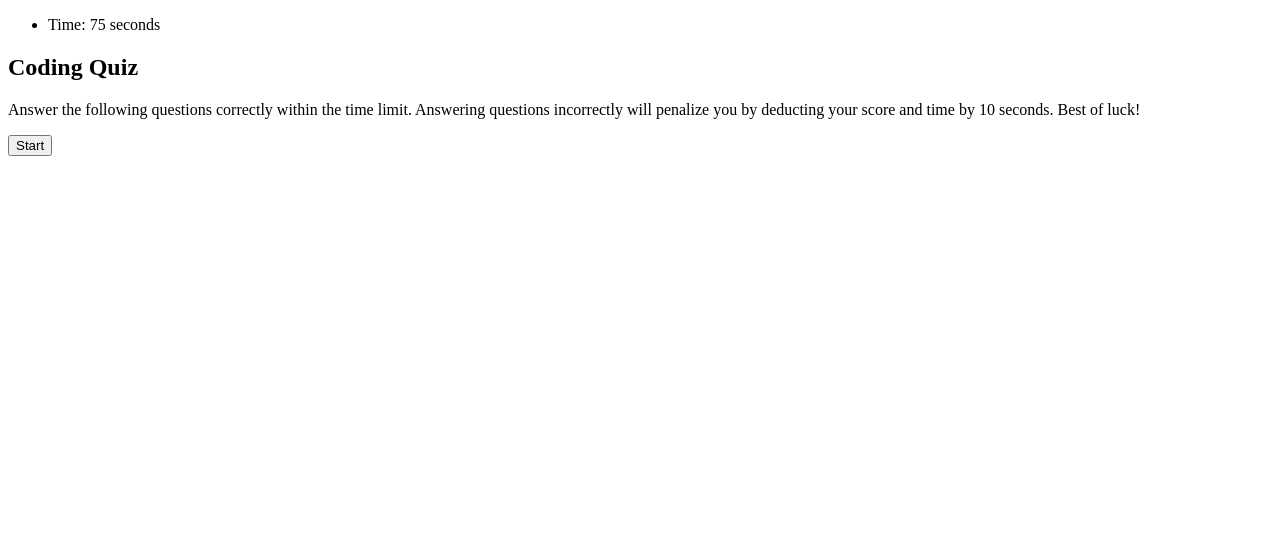
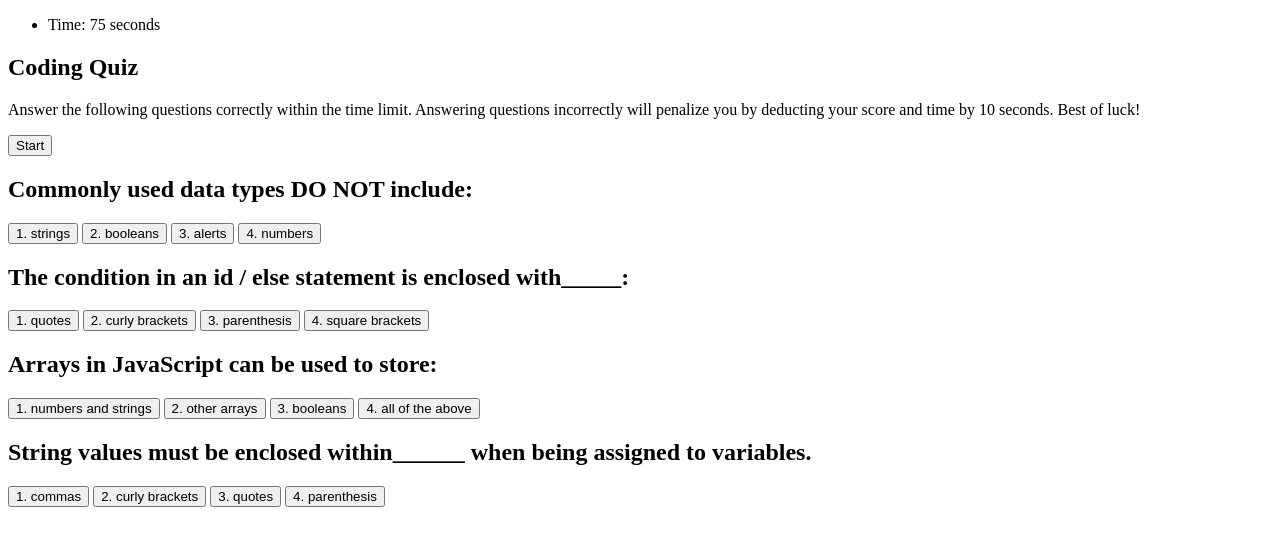
Before and after one commit to CoulsonP/JavaScript-Test, a plain HTML site: page index.html in a window 1280 px wide. Drawn offline with Linux system fonts and the light colour scheme.

Commit message:
questons 1-4 with correct answers given classes

```diff
--- a/index.html
+++ b/index.html
@@ -29,7 +29,49 @@
     </p>
     <button class="start">Start</button>
 </div>
+<div id="quest1" class="question">
+<!-- question #1 -->
+<h2>Commonly used data types DO NOT include:</h2>
+<button>1. strings</button>
+<button>2. booleans</button>
+<!-- correct answer -->
+<button class="answer1">3. alerts</button>
+<button>4. numbers</button>
+<h3 id="feedback1"></h3>
+</div>
 
+<div id="quest2" class="question">
+<!-- question #2 -->
+<h2>The condition in an id / else statement is enclosed with_____:</h2>
+<button>1. quotes</button>
+<!-- correct answer -->
+<button class="answer2">2. curly brackets</button>
+<button>3. parenthesis</button>
+<button>4. square brackets</button>
+<h3 id="feedback2"></h3>
+</div>
+
+<div id="quest3" class="question">
+<!-- question #3 -->
+<h2>Arrays in JavaScript can be used to store:</h2>
+<button>1. numbers and strings</button>
+<button>2. other arrays</button>
+<button>3. booleans</button>
+<!-- correct answer -->
+<button class="answer3">4. all of the above</button>
+<h3 id="feedback3"></h3>
+</div>
+
+<div id="quest4" class="question">
+<!-- question #4 -->
+<h2>String values must be enclosed within______ when being assigned to variables.</h2>
+<button>1. commas</button>
+<button>2. curly brackets</button>
+<!-- correct answer -->
+<button class="answer4">3. quotes</button>
+<button>4. parenthesis</button>
+<h3 id="feedback4"></h3>
+</div>
 
 
 
```
